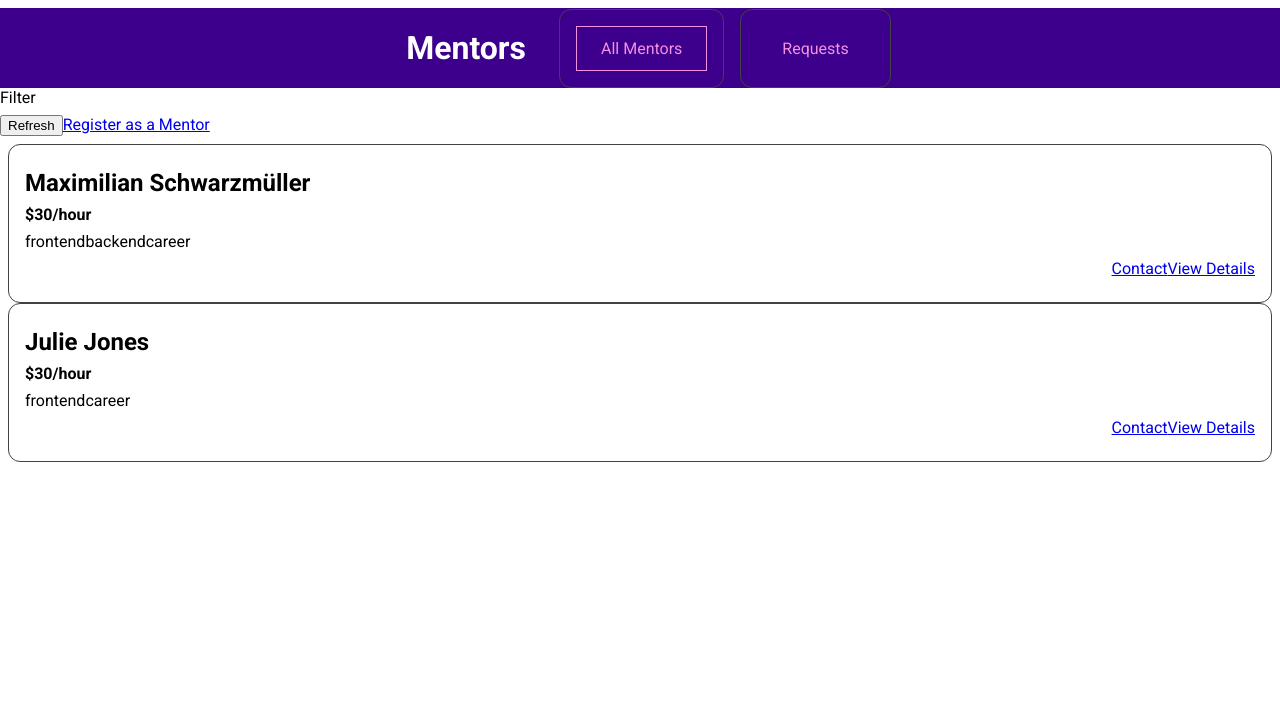
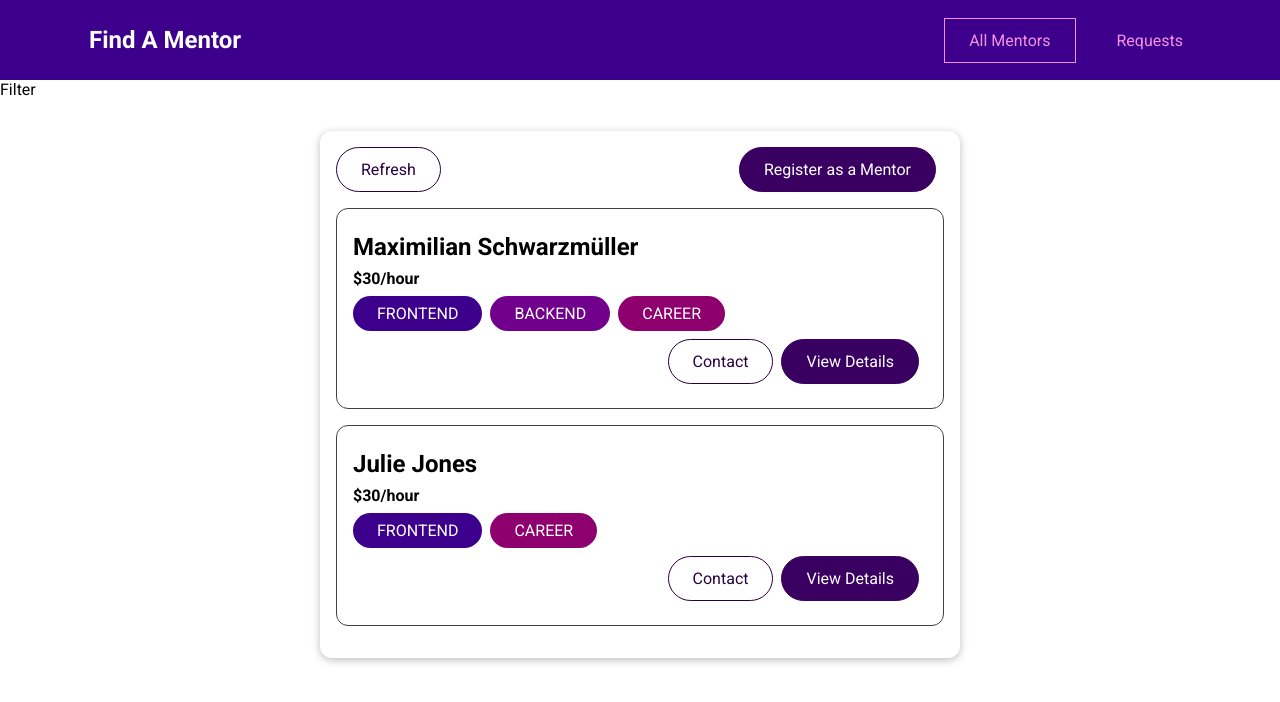
Before and after one commit to glitjch/vue-mentor, a Vue app: page /mentors in a window 1280 px wide. Shown: the top 702 px of the page. Built offline with nearby package versions, Linux system fonts and the light colour scheme.

Commit message:
Add Base components

```diff
--- a/src/components/layouts/TheHeader.vue
+++ b/src/components/layouts/TheHeader.vue
@@ -1,10 +1,12 @@
 <template>
 	<header>
-		<h1><router-link to="/">Mentors</router-link></h1>
-		<ul>
-			<li><router-link to="/mentors">All Mentors</router-link></li>
-			<li><router-link to="/requests">Requests</router-link></li>
-		</ul>
+		<nav>
+			<h1><router-link to="/">Find A Mentor</router-link></h1>
+			<ul>
+				<li><router-link to="/mentors">All Mentors</router-link></li>
+				<li><router-link to="/requests">Requests</router-link></li>
+			</ul>
+		</nav>
 	</header>
 </template>
 
@@ -12,7 +14,7 @@
 export default {};
 </script>
 
-<style>
+<style scoped>
 header {
 	width: 100%;
 	height: 5rem;
--- a/src/components/mentors/MentorItem.vue
+++ b/src/components/mentors/MentorItem.vue
@@ -1,20 +1,27 @@
 <template>
 	<li>
 		<h3>{{ fullName }}</h3>
-		<h4>${{ hourlyRate }}/hour</h4>
+		<h4>${{ rate }}/hour</h4>
 		<div>
-			<span v-for="area of areas" :key="area">{{ area }}</span>
+			<base-badge
+				v-for="area in areas"
+				:key="area"
+				:type="area"
+				:title="area"
+			></base-badge>
 		</div>
 		<div class="actions">
-			<router-link :to=mentorContactLink>Contact</router-link>
-			<router-link :to=mentorDetailLink>View Details</router-link>
+			<base-button mode="outline" link :to="mentorContactLink"
+				>Contact</base-button
+			>
+			<base-button link :to="mentorDetailsLink">View Details</base-button>
 		</div>
 	</li>
 </template>
 
 <script>
 export default {
-	props: ['id', 'firstName', 'lastName', 'areas', 'description', 'hourlyRate'],
+	props: ['id', 'firstName', 'lastName', 'areas', 'description', 'rate'],
 	computed: {
 		fullName() {
 			return `${this.firstName} ${this.lastName}`;
@@ -22,14 +29,14 @@
 		mentorContactLink() {
 			return `${this.$route.path}/${this.id}/contact`;
 		},
-		mentorDetailLink() {
+		mentorDetailsLink() {
 			return `${this.$route.path}/${this.id}`;
 		},
 	},
 };
 </script>
 
-<style>
+<style scoped>
 li {
 	margin: 1rem 0;
 	border: 1px solid #424242;
--- /dev/null
+++ b/src/components/ui/BaseBadge.vue
@@ -0,0 +1,42 @@
+<template>
+  <span class="badge" :class="type">
+    {{ text }}
+  </span>
+</template>
+
+<script>
+export default {
+  props: ['type', 'title'],
+  computed: {
+    text() {
+      return this.title.toUpperCase();
+    }
+  }
+}
+</script>
+
+<style scoped>
+.badge {
+  background-color: #ccc;
+  color: #252525;
+  border-radius: 30px;
+  padding: 0.5rem 1.5rem;
+  display: inline-block;
+  margin-right: 0.5rem;
+}
+
+.frontend {
+  background-color: #3d008d;
+  color: white;
+}
+
+.backend {
+  background-color: #71008d;
+  color: white;
+}
+
+.career {
+  background-color: #8d006e;
+  color: white;
+}
+</style>
--- /dev/null
+++ b/src/components/ui/BaseButton.vue
@@ -0,0 +1,73 @@
+<template>
+  <button v-if="!link" :class="mode">
+    <slot></slot>
+  </button>
+  <router-link v-else :to="to" :class="mode">
+    <slot></slot>
+  </router-link>
+</template>
+
+<script>
+export default {
+  props: {
+    mode: {
+      type: String,
+      required: false,
+      default: null
+    },
+    link: {
+      type: Boolean,
+      required: false,
+      default: false
+    },
+    to: {
+      type: String,
+      required: false,
+      default: '/'
+    }
+  }
+}
+</script>
+
+<style scoped>
+button,
+a {
+  text-decoration: none;
+  padding: 0.75rem 1.5rem;
+  font: inherit;
+  background-color: #3a0061;
+  border: 1px solid #3a0061;
+  color: white;
+  cursor: pointer;
+  border-radius: 30px;
+  margin-right: 0.5rem;
+  display: inline-block;
+}
+
+a:hover,
+a:active,
+button:hover,
+button:active {
+  background-color: #270041;
+  border-color: #270041;
+}
+
+.flat {
+  background-color: transparent;
+  color: #3a0061;
+  border: none;
+}
+
+.outline {
+  background-color: transparent;
+  border-color: #270041;
+  color: #270041;
+}
+
+.flat:hover,
+.flat:active,
+.outline:hover,
+.outline:active {
+  background-color: #edd2ff;
+}
+</style>
--- /dev/null
+++ b/src/components/ui/BaseCard.vue
@@ -0,0 +1,15 @@
+<template>
+  <div class="card">
+    <slot></slot>
+  </div>
+</template>
+
+<style scoped>
+.card {
+  border-radius: 12px;
+  box-shadow: 0 2px 8px rgba(0, 0, 0, 0.26);
+  padding: 1rem;
+  margin: 2rem auto;
+  max-width: 40rem;
+}
+</style>
--- a/src/pages/mentors/MentorsList.vue
+++ b/src/pages/mentors/MentorsList.vue
@@ -1,26 +1,26 @@
 <template>
 	<section>Filter</section>
 	<section>
-		<div>
-			<button>Refresh</button>
-			<router-link to="/register">Register as a Mentor</router-link>
+		<base-card>
+			<div class="controls">
+				<base-button mode="outline">Refresh</base-button>
+				<base-button link to="/register">Register as a Mentor</base-button>
 			</div>
 			<ul v-if="hasMentors">
 				<mentor-item
 					v-for="mentor in filteredMentors"
 					:key="mentor.id"
 					:id="mentor.id"
-				:firstName="mentor.firstName"
-				:lastName="mentor.lastName"
+					:first-name="mentor.firstName"
+					:last-name="mentor.lastName"
 					:areas="mentor.areas"
 					:description="mentor.description"
-				:hourlyRate="mentor.hourlyRate"
+					:rate="mentor.hourlyRate"
 				>
-				{{ mentor.firstName }}
-        <router-link :to="{ name: 'mentor', params: { id: mentor.id }}"> </router-link>
 				</mentor-item>
 			</ul>
 			<h3 v-else>No mentors found</h3>
+		</base-card>
 	</section>
 </template>
 
```
Also changed, not shown: src/main.js (+7 -0 lines). Lines whose indentation alone changed are shown as unchanged.
